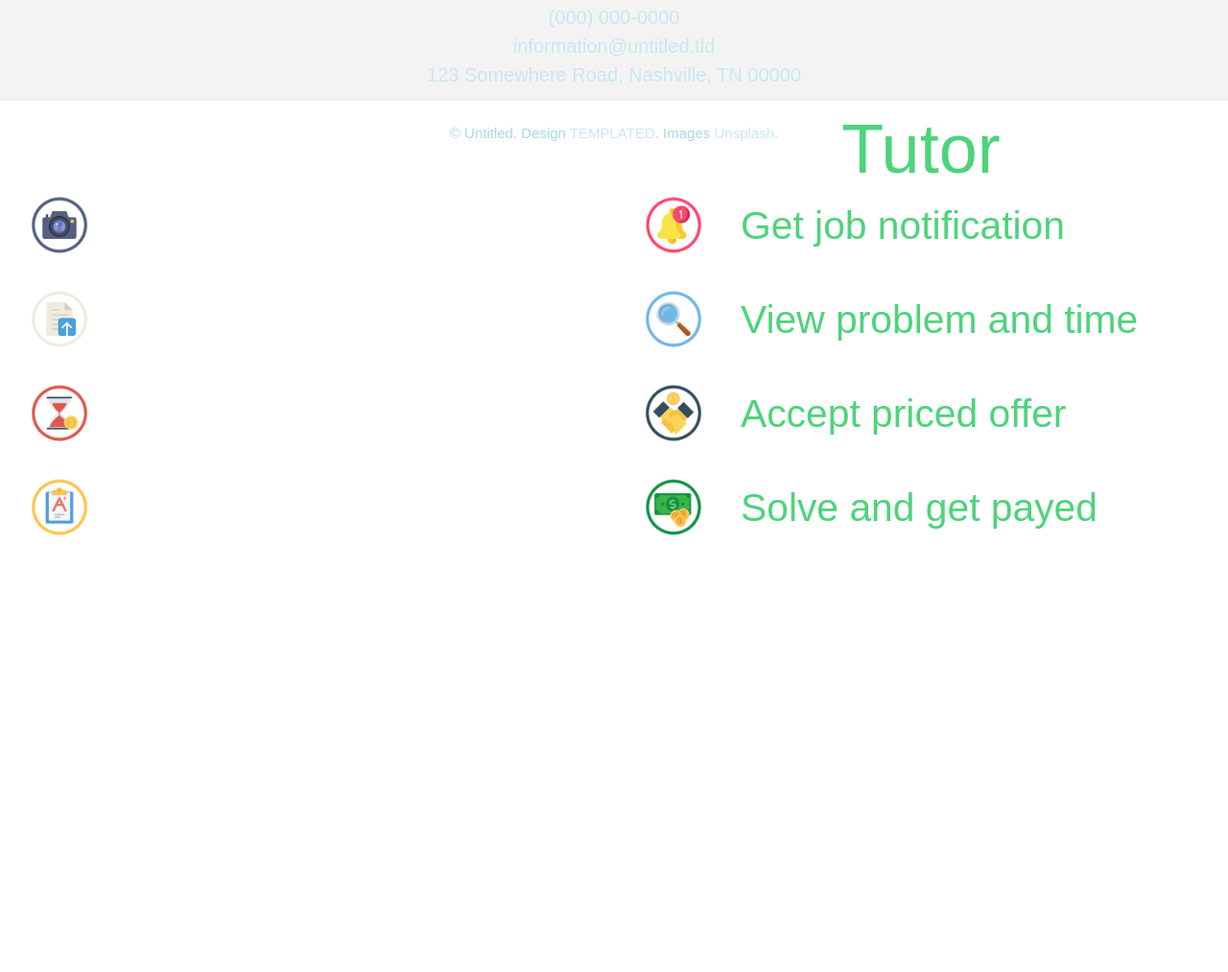
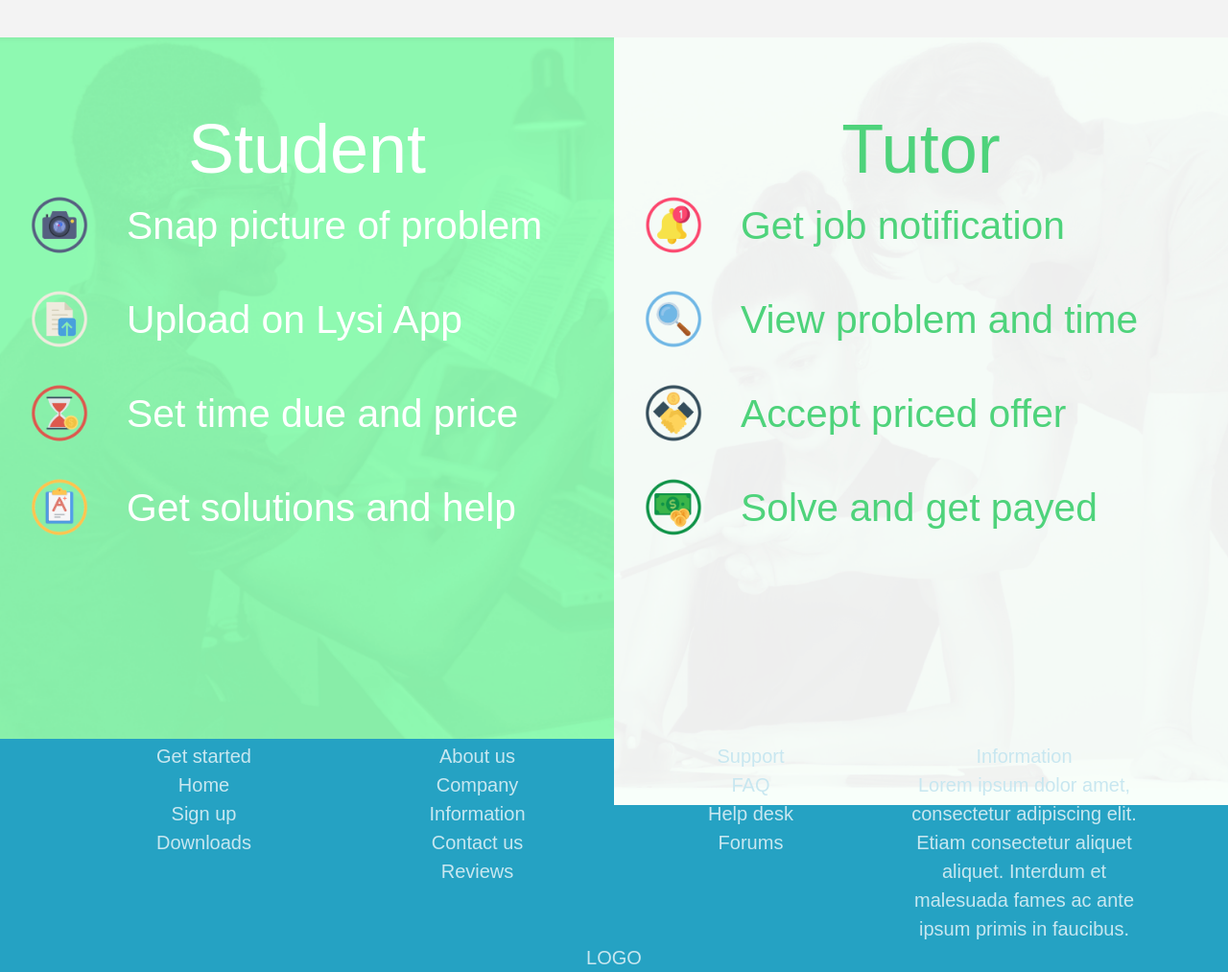
Before and after one commit to skasapis/Lysi_Website, a plain HTML site: page index.html in a window 1280 px wide. Shown: the part 1095-2108 px from the top of the page at 96% size. Before the commit the page ends 1934 px from the top, so only its background shows below. Drawn offline with nearby package versions, Linux system fonts and the light colour scheme.

Commit message:
correct outline 7/20

```diff
--- a/Lysi_main.css
+++ b/Lysi_main.css
@@ -432,7 +432,7 @@ nav div ul{
   }
 
   .left-half {
-	background-image: url('student.png');
+	background-image: url('pictures/student.png');
 	background-repeat: no-repeat;
 	background-size: 100%;
 	position: absolute;
@@ -441,7 +441,7 @@ nav div ul{
   }
 
   .right-half {
-	background-image: url('tutor.png');
+	background-image: url('pictures/tutor.png');
 	background-repeat: no-repeat;
 	background-size: 100%;
 	position: absolute;
@@ -536,9 +536,9 @@ nav div ul{
   /* Footer */
 
 	#footer {
-		padding: 0 0 0 0;
-		margin:
-		background: #25a2c3;
+		padding: 300px 0 0 0;
+		margin: 500px 0 0 0;
+		background-color: #25a2c3;
 		text-align: center;
 		color: #c8e7f0;
 	}
--- a/index.html
+++ b/index.html
@@ -116,18 +116,49 @@
 
   <!-- Footer -->
   <footer id="footer">
-      <div class="inner">
-        <h2>Get In Touch</h2>
-        <ul class="actions">
-          <li><span class="icon fa-phone"></span> <a href="#">(000) 000-0000</a></li>
-          <li><span class="icon fa-envelope"></span> <a href="#">information@untitled.tld</a></li>
-          <li><span class="icon fa-map-marker"></span> 123 Somewhere Road, Nashville, TN 00000</li>
-        </ul>
-      </div>
-      <div class="copyright">
-        &copy; Untitled. Design <a href="https://templated.co">TEMPLATED</a>. Images <a href="https://unsplash.com">Unsplash</a>.
-      </div>
-  </footer>
+    <div class="container">
+        <div class="row">
+            <div class="col-sm-3">
+                <h5>Get started</h5>
+                <ul>
+                    <li><a href="#">Home</a></li>
+                    <li><a href="#">Sign up</a></li>
+                    <li><a href="#">Downloads</a></li>
+                </ul>
+            </div>
+            <div class="col-sm-3">
+                <h5>About us</h5>
+                <ul>
+                    <li><a href="#">Company Information</a></li>
+                    <li><a href="#">Contact us</a></li>
+                    <li><a href="#">Reviews</a></li>
+                </ul>
+            </div>
+            <div class="col-sm-3">
+                <h5>Support</h5>
+                <ul>
+                    <li><a href="#">FAQ</a></li>
+                    <li><a href="#">Help desk</a></li>
+                    <li><a href="#">Forums</a></li>
+                </ul>
+            </div>
+            <div class="col-sm-3 info">
+                <h5>Information</h5>
+                <p> Lorem ipsum dolor amet, consectetur adipiscing elit. Etiam consectetur aliquet aliquet. Interdum et malesuada fames ac ante ipsum primis in faucibus. </p>
+            </div>
+        </div>
+    </div>
+    <div class="second-bar">
+       <div class="container">
+            <h2 class="logo"><a href="#"> LOGO </a></h2>
+            <div class="social-icons">
+                <a href="#" class="twitter"><i class="fa fa-twitter"></i></a>
+                <a href="#" class="facebook"><i class="fa fa-facebook"></i></a>
+                <a href="#" class="google"><i class="fa fa-google-plus"></i></a>
+            </div>
+        </div>
+    </div>
+</footer>
 
 
 <script src="https://code.jquery.com/jquery-3.2.1.slim.min.js" integrity="sha384-KJ3o2DKtIkvYIK3UENzmM7KCkRr/rE9/Qpg6aAZGJwFDMVNA/GpGFF93hXpG5KkN" crossorigin="anonymous"></script>
```
Also changed, not shown: 2 other files.
